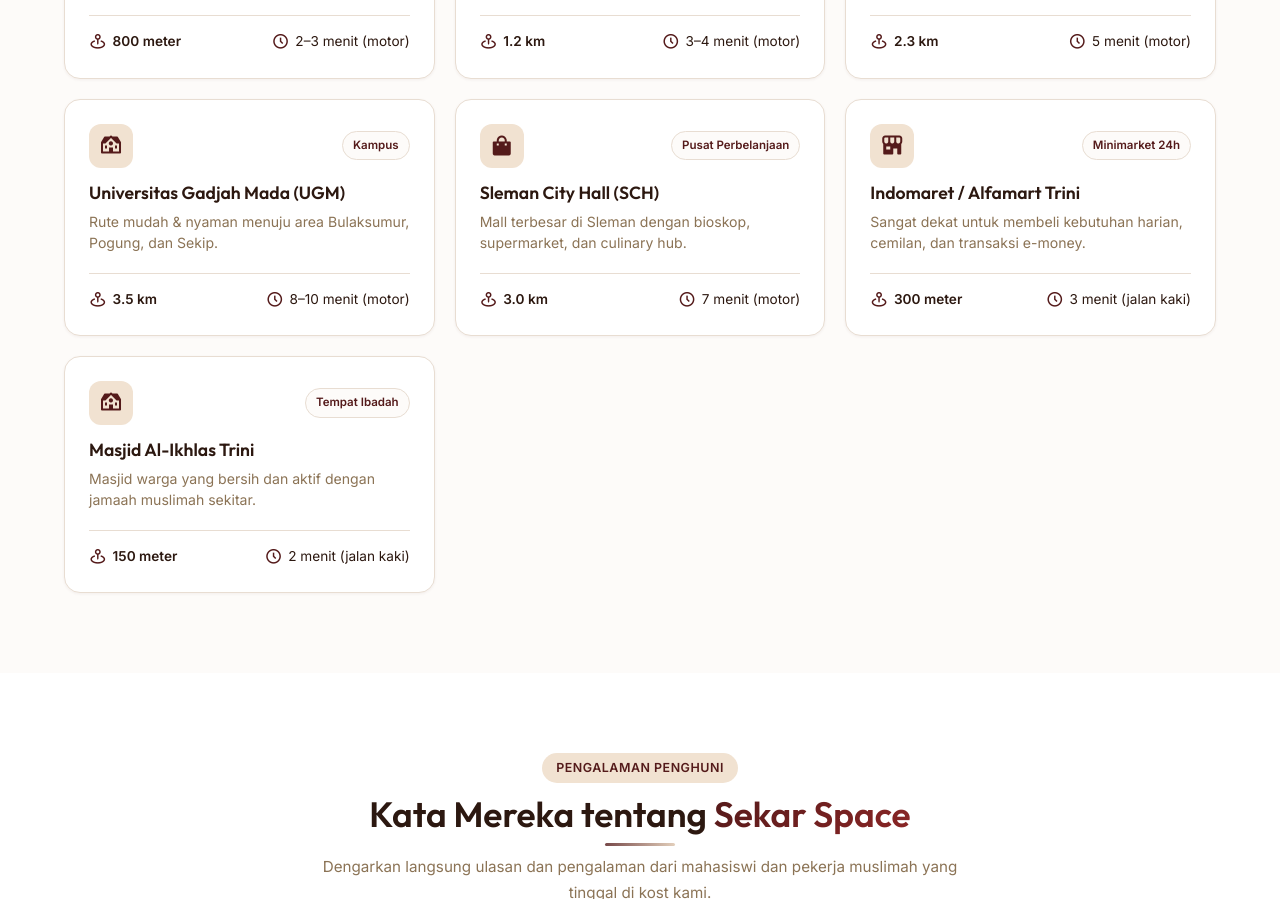
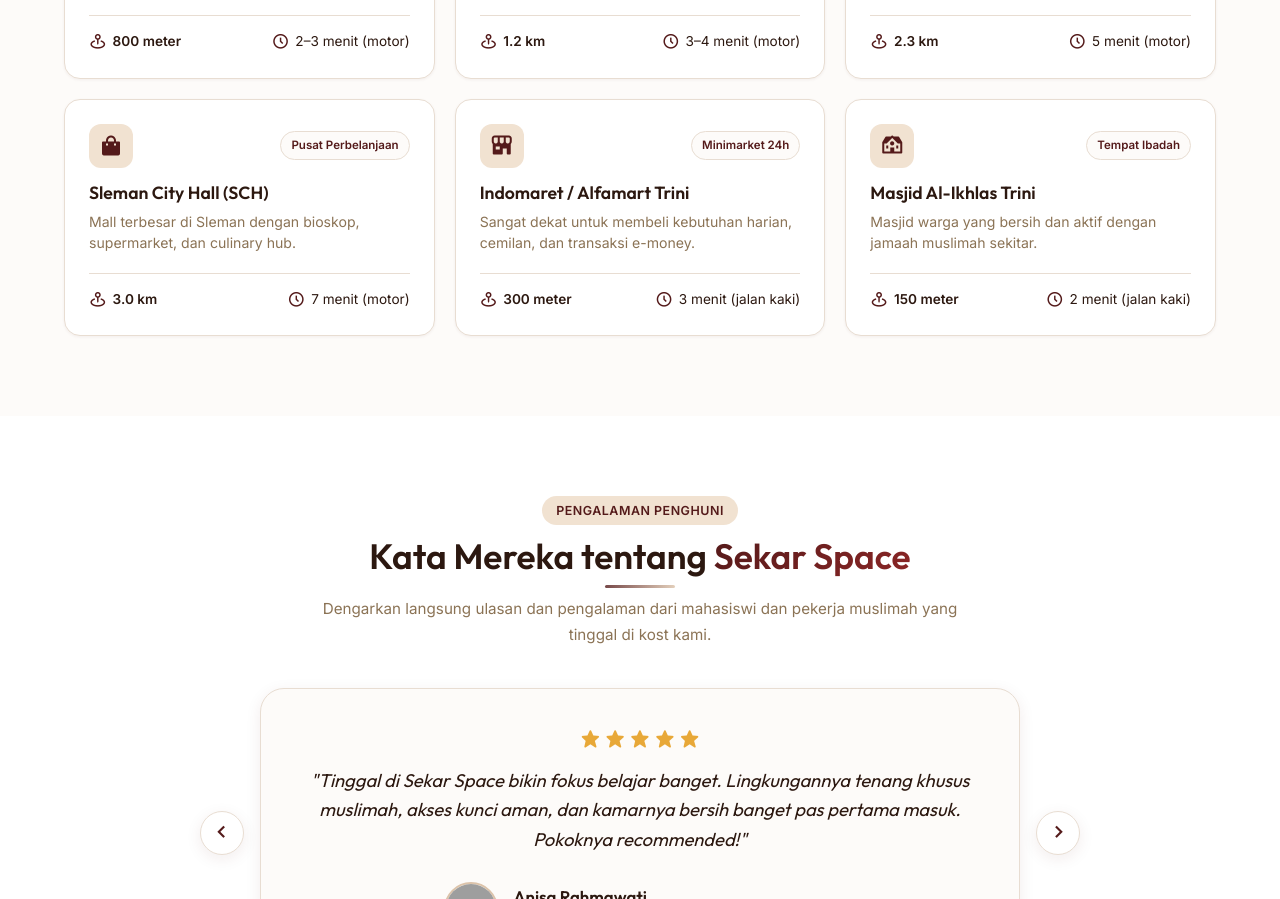
Before and after one commit to febri-dot/SekarSpace, a Vue app: page / in a window 1280 px wide. Shown: the part 3340-4239 px from the top of the page. Built offline with nearby package versions, Linux system fonts and the light colour scheme; grey boxes are pictures that could not be loaded.

Commit message:
feat(places): remove UGM from nearby places list

```diff
--- a/src/composables/useDataStore.ts
+++ b/src/composables/useDataStore.ts
@@ -175,7 +175,7 @@ const STORAGE_COMPLAINTS = 'sekar_space_complaints_v6'
 const STORAGE_PAYMENTS = 'sekar_space_payments_v6'
 const STORAGE_CMS = 'sekar_space_cms_v3'
 const STORAGE_FACILITIES = 'sekar_space_facilities_v1'
-const STORAGE_NEARBY = 'sekar_space_nearby_v2'
+const STORAGE_NEARBY = 'sekar_space_nearby_v3'
 const STORAGE_TESTIMONIALS = 'sekar_space_testimonials_v1'
 const STORAGE_GALLERY = 'sekar_space_gallery_v1'
 const STORAGE_FAQS = 'sekar_space_faqs_v1'
--- a/src/data/nearbyPlaces.json
+++ b/src/data/nearbyPlaces.json
@@ -54,16 +54,6 @@
     },
     {
       "id": 4,
-      "name": "Universitas Gadjah Mada (UGM)",
-      "category": "campus",
-      "distance": "3.5 km",
-      "time": "8–10 menit (motor)",
-      "icon": "bx bxs-institution",
-      "badge": "Kampus",
-      "desc": "Rute mudah & nyaman menuju area Bulaksumur, Pogung, dan Sekip."
-    },
-    {
-      "id": 5,
       "name": "Sleman City Hall (SCH)",
       "category": "shopping",
       "distance": "3.0 km",
@@ -73,7 +63,7 @@
       "desc": "Mall terbesar di Sleman dengan bioskop, supermarket, dan culinary hub."
     },
     {
-      "id": 6,
+      "id": 5,
       "name": "Indomaret / Alfamart Trini",
       "category": "shopping",
       "distance": "300 meter",
@@ -83,7 +73,7 @@
       "desc": "Sangat dekat untuk membeli kebutuhan harian, cemilan, dan transaksi e-money."
     },
     {
-      "id": 7,
+      "id": 6,
       "name": "Masjid Al-Ikhlas Trini",
       "category": "worship",
       "distance": "150 meter",
```
